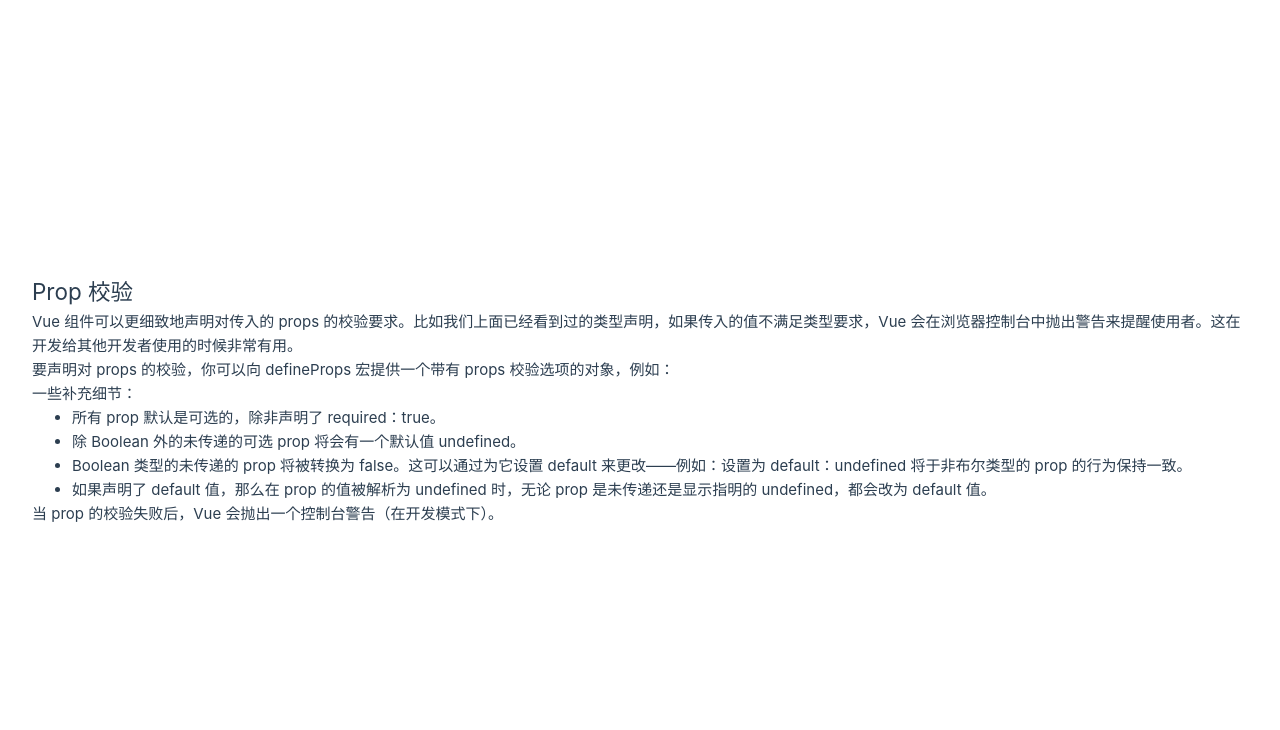
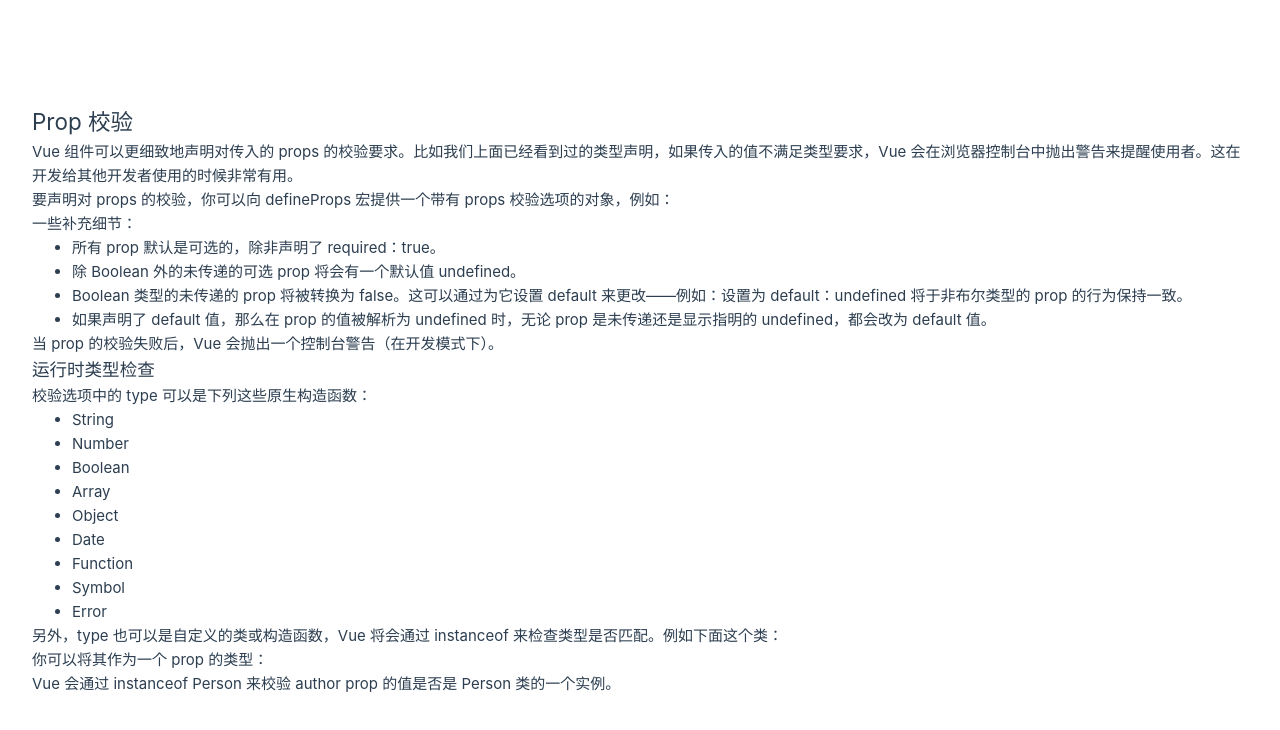
Before and after one commit to ShenlongDev/vue_xx, a Vue app: page / in a window 1280 px wide. Shown: the top 730 px of the page. Built offline with nearby package versions, Linux system fonts and the light colour scheme.

Commit message:
docs: Props 校验
- 运行时类型检查

```diff
--- a/src/views/docs_component/PropValidation.vue
+++ b/src/views/docs_component/PropValidation.vue
@@ -11,6 +11,22 @@
   </ul>
   <p>当 prop 的校验失败后，Vue 会抛出一个控制台警告（在开发模式下）。</p>
   <!-- <p>如果使用的基于类型的 prop 声明，Vue 会尽最大努力在运行时按照 prop 的类型标注进行编译。举例来说，defineProps<{ msg: string }> 会被编译为 { msg: { type: String, required: true }}。</p> -->
+  <h3>运行时类型检查</h3>
+  <p>校验选项中的 type 可以是下列这些原生构造函数：</p>
+  <ul>
+    <li>String</li>
+    <li>Number</li>
+    <li>Boolean</li>
+    <li>Array</li>
+    <li>Object</li>
+    <li>Date</li>
+    <li>Function</li>
+    <li>Symbol</li>
+    <li>Error</li>
+  </ul>
+  <p>另外，type 也可以是自定义的类或构造函数，Vue 将会通过 instanceof 来检查类型是否匹配。例如下面这个类：</p>
+  <p>你可以将其作为一个 prop 的类型：</p>
+  <p>Vue 会通过 instanceof Person 来校验 author prop 的值是否是 Person 类的一个实例。</p>
 </template>
 
 <script setup>
@@ -63,6 +79,25 @@ defineProps({
     default() {
       return 'Default function'
     }
+  },
+  // 自定义
+  author: {
+    type: Object,
+    validator(value) {
+      // 检查 value 是否有 firstName 和 lastName 字符串属性
+      return (
+        value &&
+        typeof value === 'object' &&
+        typeof value.firstName === 'string' &&
+        typeof value.lastName === 'string'
+      )
+    }
   }
 })
+// class Person {
+//   constructor(firstName, lastName) {
+//     this.firstName = firstName
+//     this.lastName = lastName
+//   }
+// }
 </script>
```
